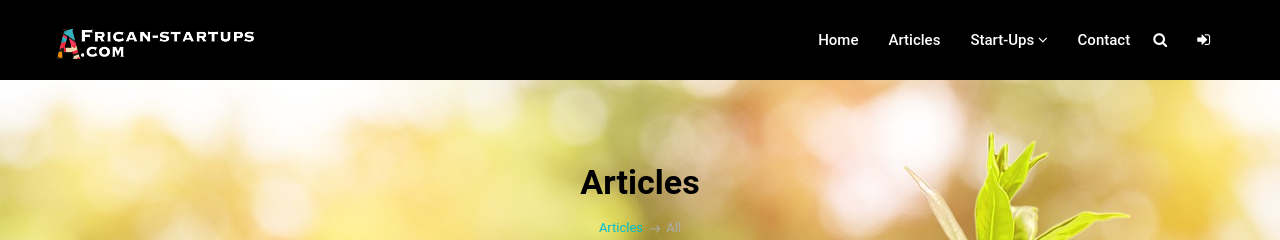
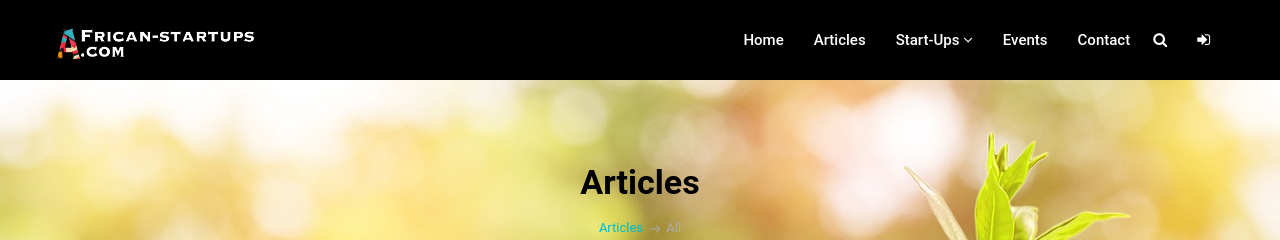
Before and after one commit to usmanaliyu/startup, a Django app: page /articles/ in a window 1280 px wide. Shown: the top 240 px of the page. Run offline with Django 3.2, Linux system fonts and the light colour scheme; data that the repository does not hold is empty; some libraries are stand-ins or nearby versions.

Commit message:
debug event

```diff
--- a/templates/base.html
+++ b/templates/base.html
@@ -123,7 +123,7 @@
 
 
 
-
+                            <li><a href="{% url 'events' %}">Events</a></li>
                             <li><a href="{% url 'contact' %}">Contact</a></li>
                             <li class="iconitem"><a href="#" data-toggle="modal" data-target="#login-modal"><i class="fa fa-search"></i></a></li>
 
```
